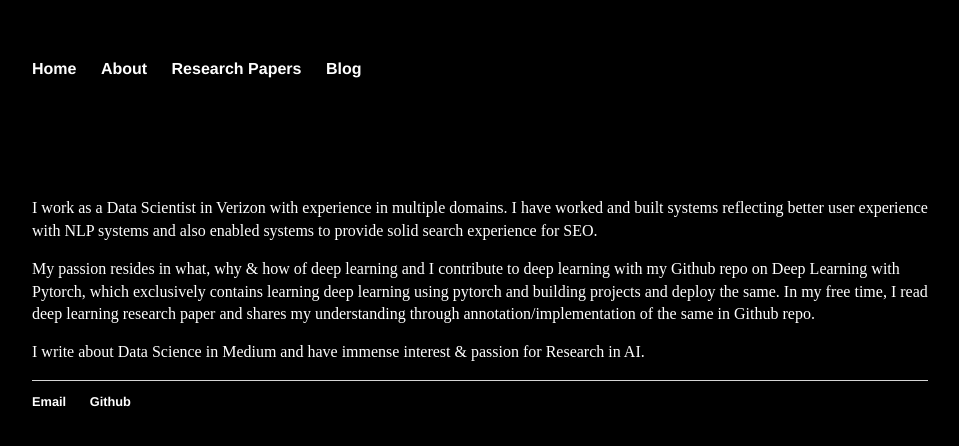
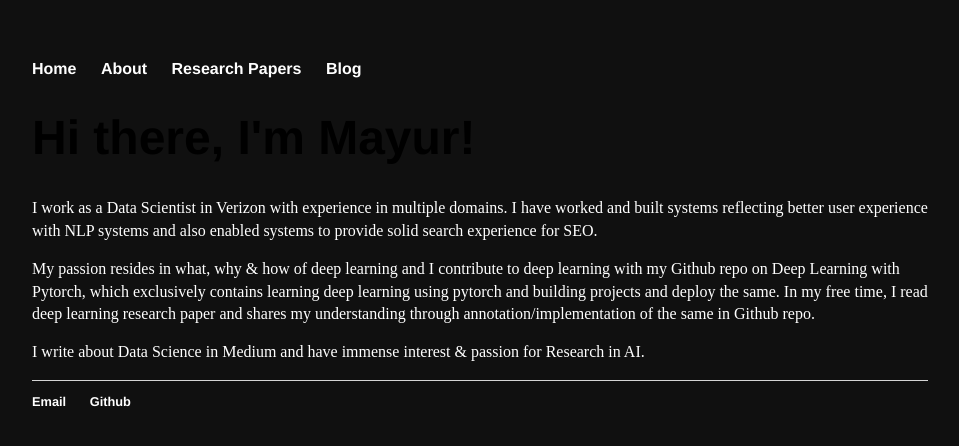
Before and after one commit to Mayurji/mayurji.github.io, a Jekyll site: the page built from index.html, in a window 1280 px wide. Shown: the top 446 px of the page, without its empty margins (160-1119 px from the left). Built offline with Jekyll 4.4.1, drawn with Linux system fonts in a browser that asks for light colours.

Commit message:
Update default.html

```diff
--- a/_layouts/default.html
+++ b/_layouts/default.html
@@ -5,7 +5,7 @@
 		<!-- link to main stylesheet -->
 		<link rel="stylesheet" type="text/css" href="/css/main.css">
 	</head>
-	<body style="background-color:black;">
+	<body style="background-color:#101010;">
 		<nav>
     		<ul>
         		<li><a href="/">Home</a></li>
```
